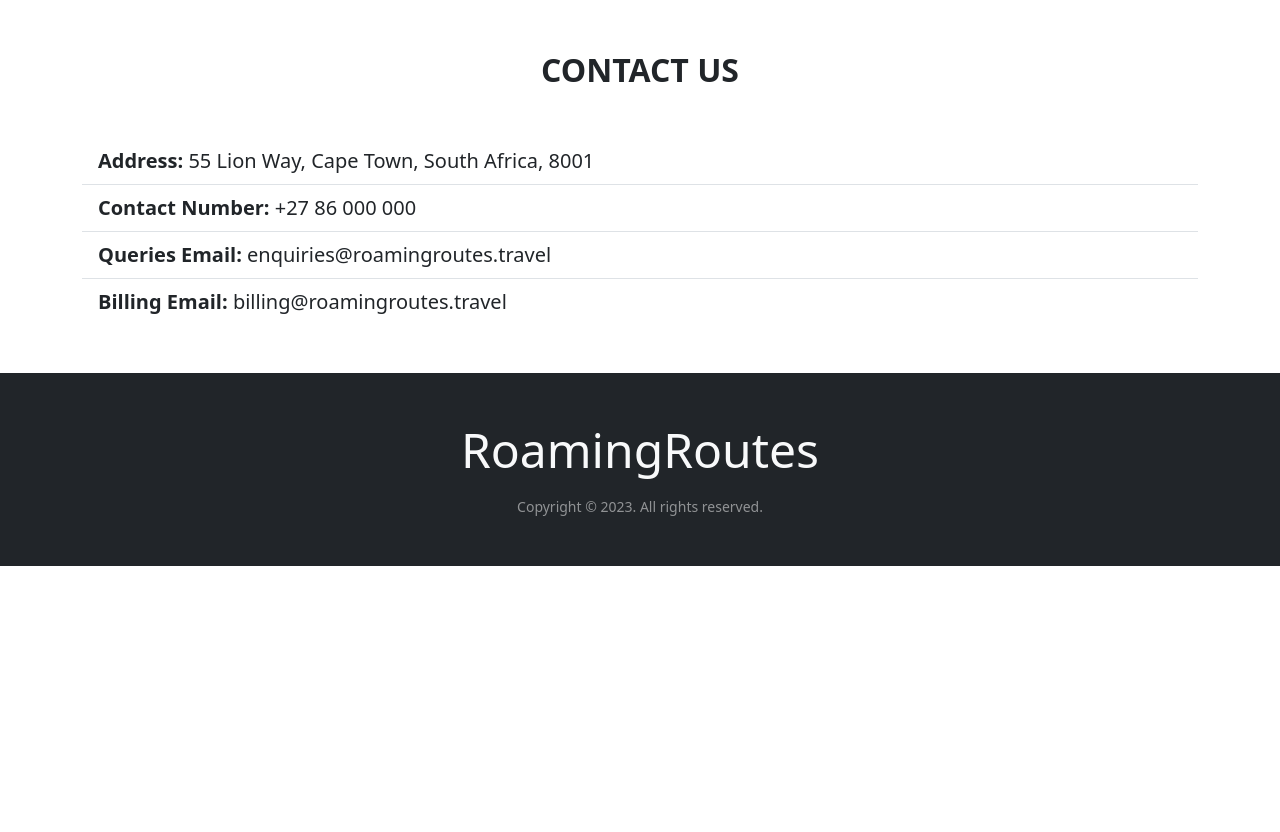
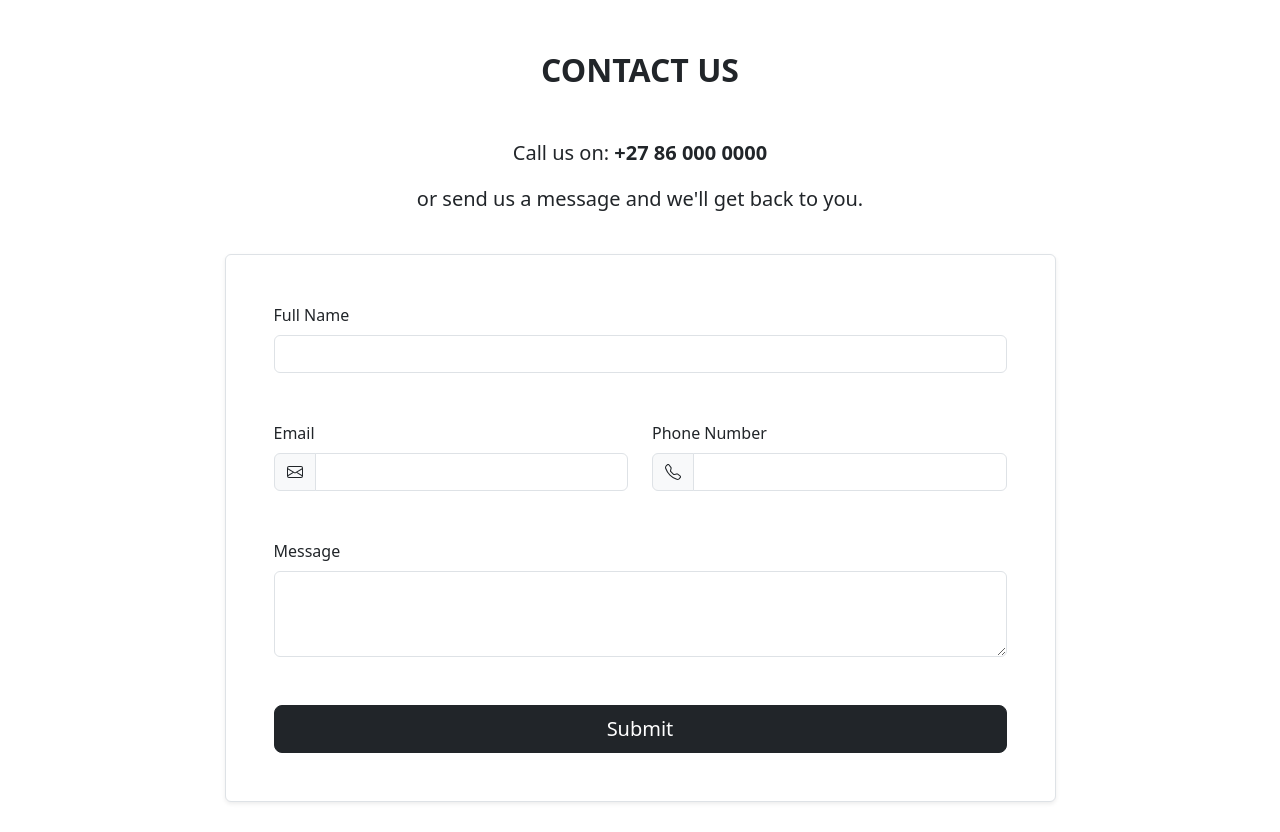
Before and after one commit to MartinFlischman/roaming-routes, a plain HTML site: page index.html in a window 1280 px wide. Shown: the part 1965-2797 px from the top of the page. Before the commit the page ends 2531 px from the top, so only its background shows below. Drawn offline with nearby package versions, Linux system fonts and the light colour scheme.

Commit message:
Contact section
feat: add contact section, update contact form and structure, add form validation

```diff
--- a/index.html
+++ b/index.html
@@ -58,8 +58,8 @@
                         <div class="row g-2">
                             <div class="col-sm-6">
                                 <div class="form-floating">
-                                    <input id="email1" type="email" class="form-control" placeholder="Your Email">
-                                    <label for="email1">Email address</label>
+                                    <input type="email" class="form-control" id="email1" name="email" value="" required>
+                                    <label for="email1">Email</label>
                                 </div>
                             </div>
                             <div class="col-sm-6">
@@ -133,7 +133,7 @@
             <div class="row w-100 text-center fs-4">
                 <div class="col-xl pb-3 pb-md-2">
                     <i class="bi bi-airplane-fill me-2"></i>
-                    3 amazing destinations
+                    3 Amazing destinations
                 </div>
                 <div class="col-xl pb-3 pb-md-2">
                     <i class="bi bi-credit-card-fill me-2"></i>
@@ -200,7 +200,7 @@
     </section>
 
     <!--FAQs-->
-    <section id="faqs" class="py-md-5">
+    <section id="faqs" class="pt-md-5">
         <div class="container">
             <h2 class="my-5 text-center text-uppercase fw-bold">FAQs</h2>
 
@@ -257,43 +257,74 @@
     </section>
 
     <!--Contact Section-->
-    <section id="contact" class="mb-5">
+    <section id="contact" class="pb-4 py-md-5">
         <div class="container">
-            <div class="row g-4">
-                <div class="col-md">
-                    <h2 class="my-5 text-center text-uppercase fw-bold">
-                        Contact Us
-                    </h2>
-                    <ul class="list-group list-group-flush lead">
-                        <li class="list-group-item">
-                            <span class="fw-bold">
-                                Address:
-                            </span> 55 Lion Way, Cape Town, South Africa, 8001
-                        </li>
+            <div class="row justify-content-md-center mx-3">
+                <div class="col-12 col-md-10 col-lg-8 col-xl-7 col-xxl-6">
+                    <h2 class="my-5 text-center text-uppercase fw-bold">Contact Us</h2>
+                    <p class="fs-5 text-center">Call us on: <span class="fw-bold">+27 86 000 0000</span></p>
+                    <p class="fs-5 text-center pb-4"> or send us a message and we'll get back to you.</p>
+                </div>
+            </div>
+        </div>
 
-                        <li class="list-group-item">
-                            <span class="fw-bold">
-                                Contact Number:
-                            </span> +27 86 000 000
-                        </li>
+        <div class="container">
+            <div class="row justify-content-lg-center">
+                <div class="col-12 col-lg-9">
+                    <div class="bg-white border rounded shadow-sm overflow-hidden">
 
-                        <li class="list-group-item">
-                            <span class="fw-bold">
-                                Queries Email:
-                            </span> enquiries@roamingroutes.travel
-                        </li>
+                        <form action="#!">
+                            <div class="row gy-4 gy-xl-5 p-4 p-xl-5">
+                                <div class="col-12">
+                                    <label for="fullname" class="form-label">Full Name</label>
+                                    <input type="text" class="form-control" id="fullname" name="fullname" value=""
+                                        required>
+                                </div>
+                                <div class="col-12 col-md-6">
+                                    <label for="email" class="form-label">Email </label>
+                                    <div class="input-group">
+                                        <span class="input-group-text">
+                                            <svg xmlns="http://www.w3.org/2000/svg" width="16" height="16"
+                                                fill="currentColor" class="bi bi-envelope" viewBox="0 0 16 16">
+                                                <path
+                                                    d="M0 4a2 2 0 0 1 2-2h12a2 2 0 0 1 2 2v8a2 2 0 0 1-2 2H2a2 2 0 0 1-2-2V4Zm2-1a1 1 0 0 0-1 1v.217l7 4.2 7-4.2V4a1 1 0 0 0-1-1H2Zm13 2.383-4.708 2.825L15 11.105V5.383Zm-.034 6.876-5.64-3.471L8 9.583l-1.326-.795-5.64 3.47A1 1 0 0 0 2 13h12a1 1 0 0 0 .966-.741ZM1 11.105l4.708-2.897L1 5.383v5.722Z" />
+                                            </svg>
+                                        </span>
+                                        <input type="email" class="form-control" id="email" name="email" value=""
+                                            required>
+                                    </div>
+                                </div>
+                                <div class="col-12 col-md-6">
+                                    <label for="phone" class="form-label">Phone Number</label>
+                                    <div class="input-group">
+                                        <span class="input-group-text">
+                                            <svg xmlns="http://www.w3.org/2000/svg" width="16" height="16"
+                                                fill="currentColor" class="bi bi-telephone" viewBox="0 0 16 16">
+                                                <path
+                                                    d="M3.654 1.328a.678.678 0 0 0-1.015-.063L1.605 2.3c-.483.484-.661 1.169-.45 1.77a17.568 17.568 0 0 0 4.168 6.608 17.569 17.569 0 0 0 6.608 4.168c.601.211 1.286.033 1.77-.45l1.034-1.034a.678.678 0 0 0-.063-1.015l-2.307-1.794a.678.678 0 0 0-.58-.122l-2.19.547a1.745 1.745 0 0 1-1.657-.459L5.482 8.062a1.745 1.745 0 0 1-.46-1.657l.548-2.19a.678.678 0 0 0-.122-.58L3.654 1.328zM1.884.511a1.745 1.745 0 0 1 2.612.163L6.29 2.98c.329.423.445.974.315 1.494l-.547 2.19a.678.678 0 0 0 .178.643l2.457 2.457a.678.678 0 0 0 .644.178l2.189-.547a1.745 1.745 0 0 1 1.494.315l2.306 1.794c.829.645.905 1.87.163 2.611l-1.034 1.034c-.74.74-1.846 1.065-2.877.702a18.634 18.634 0 0 1-7.01-4.42 18.634 18.634 0 0 1-4.42-7.009c-.362-1.03-.037-2.137.703-2.877L1.885.511z" />
+                                            </svg>
+                                        </span>
+                                        <input type="tel" class="form-control" id="phone" name="phone" value="">
+                                    </div>
+                                </div>
+                                <div class="col-12">
+                                    <label for="message" class="form-label">Message</label>
+                                    <textarea class="form-control" id="message" name="message" rows="3"
+                                        required></textarea>
+                                </div>
+                                <div class="col-12">
+                                    <div class="d-grid">
+                                        <button class="btn btn-dark btn-lg" type="submit">Submit</button>
+                                    </div>
+                                </div>
+                            </div>
+                        </form>
 
-                        <li class="list-group-item">
-                            <span class="fw-bold">
-                                Billing Email:
-                            </span> billing@roamingroutes.travel
-                        </li>
-                    </ul>
+                    </div>
                 </div>
             </div>
         </div>
     </section>
-
     <!--Main End-->
 
     <!--Footer-->
@@ -301,7 +332,8 @@
         <div class="container text-light text-center">
             <p class="display-5 mb-3">RoamingRoutes</p>
             <small class="text-white-50">
-                Copyright &copy; 2023. All rights reserved.
+                Copyright &copy; RoamingRoutes 2023. All rights reserved. <br> Created by <a
+                    href="https://github.com/MartinFlischman" target="_blank">Martin Flischman</a>.
             </small>
         </div>
     </footer>
--- a/style.css
+++ b/style.css
@@ -1,3 +1,12 @@
+a {
+    text-decoration: none;
+    color: #909294;
+}
+
+a:hover {
+    text-decoration: 1px underline #fff;
+}
+
 .c-item {
     height: 560px;
 }
```
